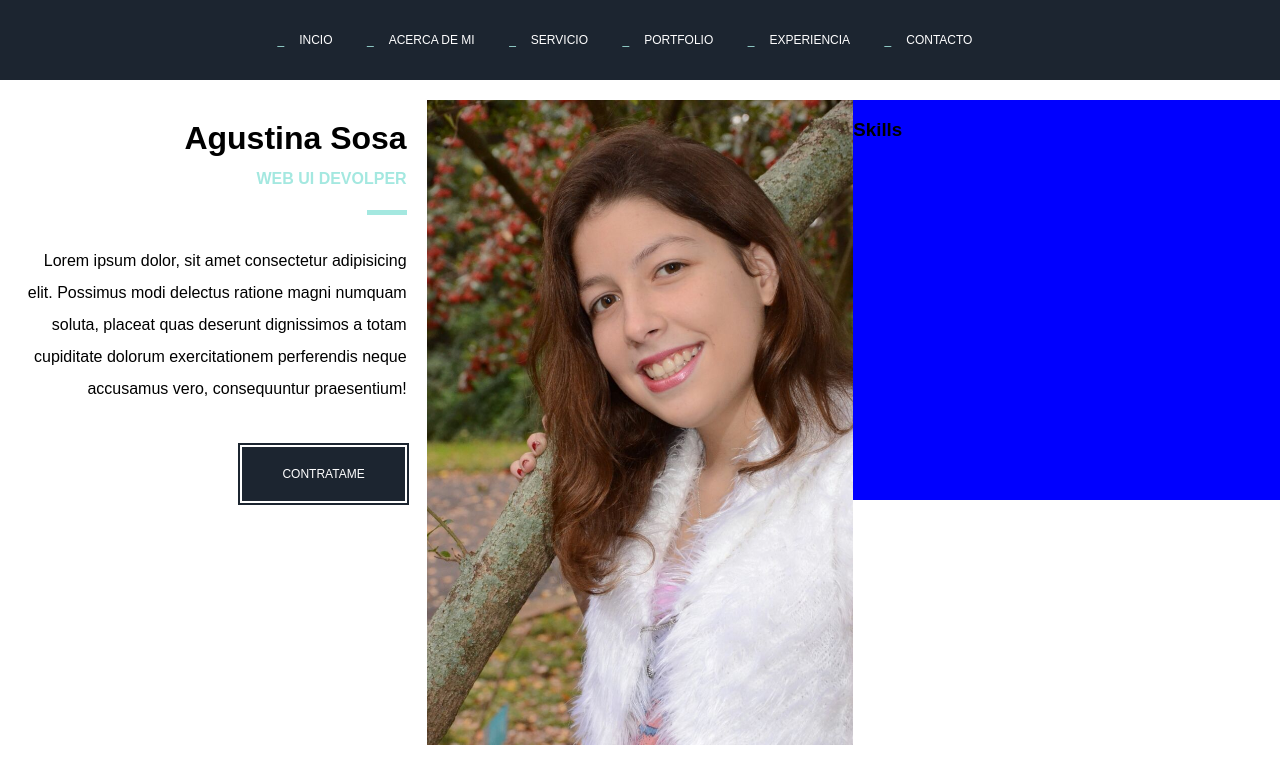
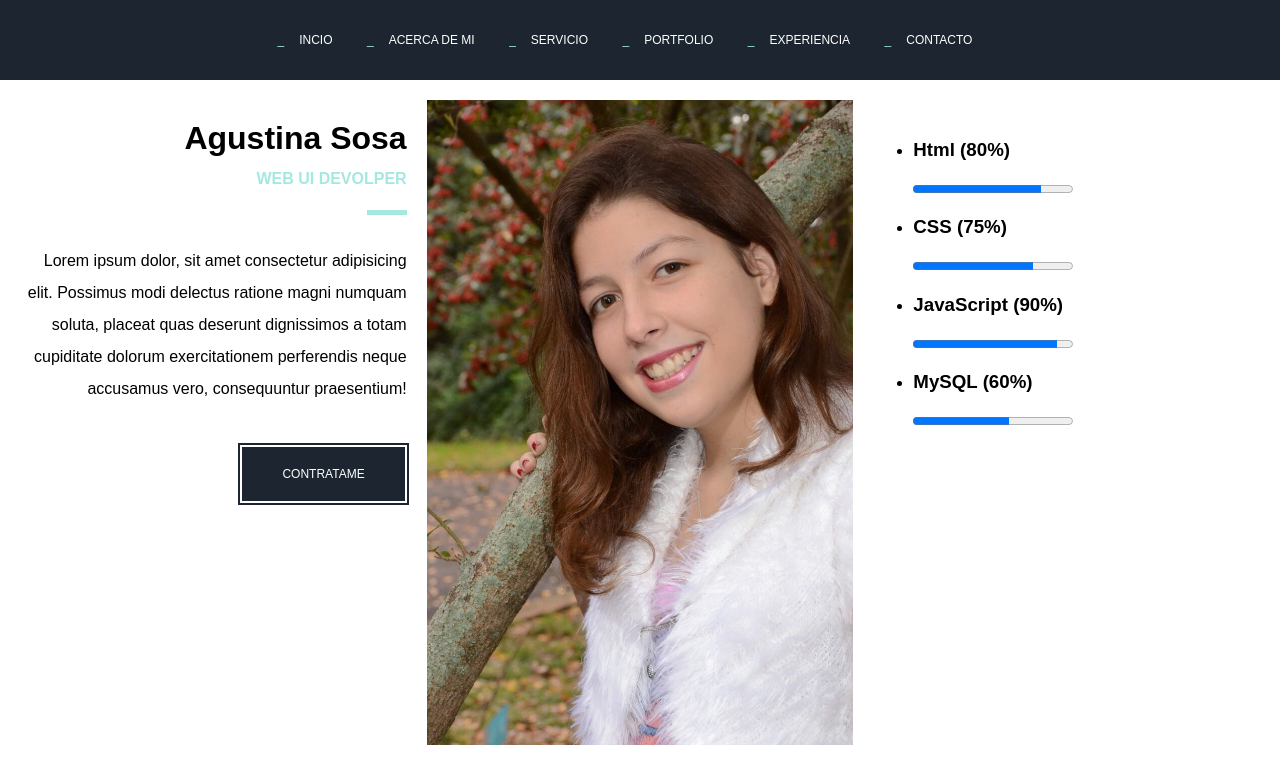
Before and after one commit to AgusSosa2001/Proyecto, a plain HTML site: page index.html in a window 1280 px wide. Drawn offline with Linux system fonts and the light colour scheme; a script that the page names is missing.

Commit message:
Nuevos cambios

```diff
--- a/Style.css
+++ b/Style.css
@@ -21,11 +21,12 @@ body {
     padding: 20px 40px;
     border: 2px solid #fff;
     background: #1c2530;
+    box-shadow: 0 0 0 2px #1C2530;
     color: #fff;
     text-transform: uppercase;
     text-decoration: none;
     font-size: 12px;
-    box-shadow: 0 0 0 2px #1C2530;
+
 }
 
 /*end helper classes*/
@@ -87,8 +88,7 @@ header nav a:before{
 
 
 .column-right{
-    background: blue;
-    height: 400px;
+    padding: 20px;
 }
 
 #profile-info h1{
--- a/index.html
+++ b/index.html
@@ -36,7 +36,24 @@
         <img src="Agus.jpg" alt="">
     </section>
         <aside id="profile-skills" class="column-right right">
-            <h1>Skills</h1>
+            <ul class="skills">
+                <li>
+                    <h3>Html (80%)</h3>
+                    <progress value="80" max="100"></progress>
+                </li>
+                <li>
+                    <h3>CSS (75%)</h3>
+                    <progress value="75" max="100"></progress>
+                </li>
+                <li>
+                    <h3>JavaScript (90%)</h3>
+                    <progress value="90" max="100"></progress>
+                </li>
+                <li>
+                    <h3>MySQL (60%)</h3>
+                    <progress value="60" max="100"></progress>
+                </li>
+            </ul>
         </aside>
     </section>
 </body>
```
